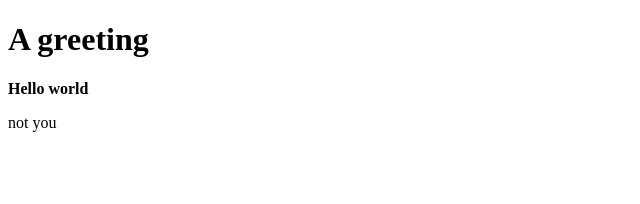
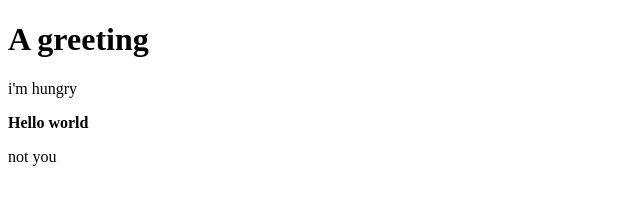
Before and after one commit to Feynomen/codingbootcamp-exercices-2018, a plain HTML site: page week1-intro/index.html in a window 1280 px wide. Shown: the whole page, without its empty margins (0-640 px from the left). Drawn offline with Linux system fonts and the light colour scheme.

Commit message:
add line 11

```diff
--- a/week1-intro/index.html
+++ b/week1-intro/index.html
@@ -8,7 +8,7 @@
 
                 <h1>A greeting</h1>
 
-
+i'm hungry
 <p>
 	<strong>Hello world</strong>
 </p>
```
